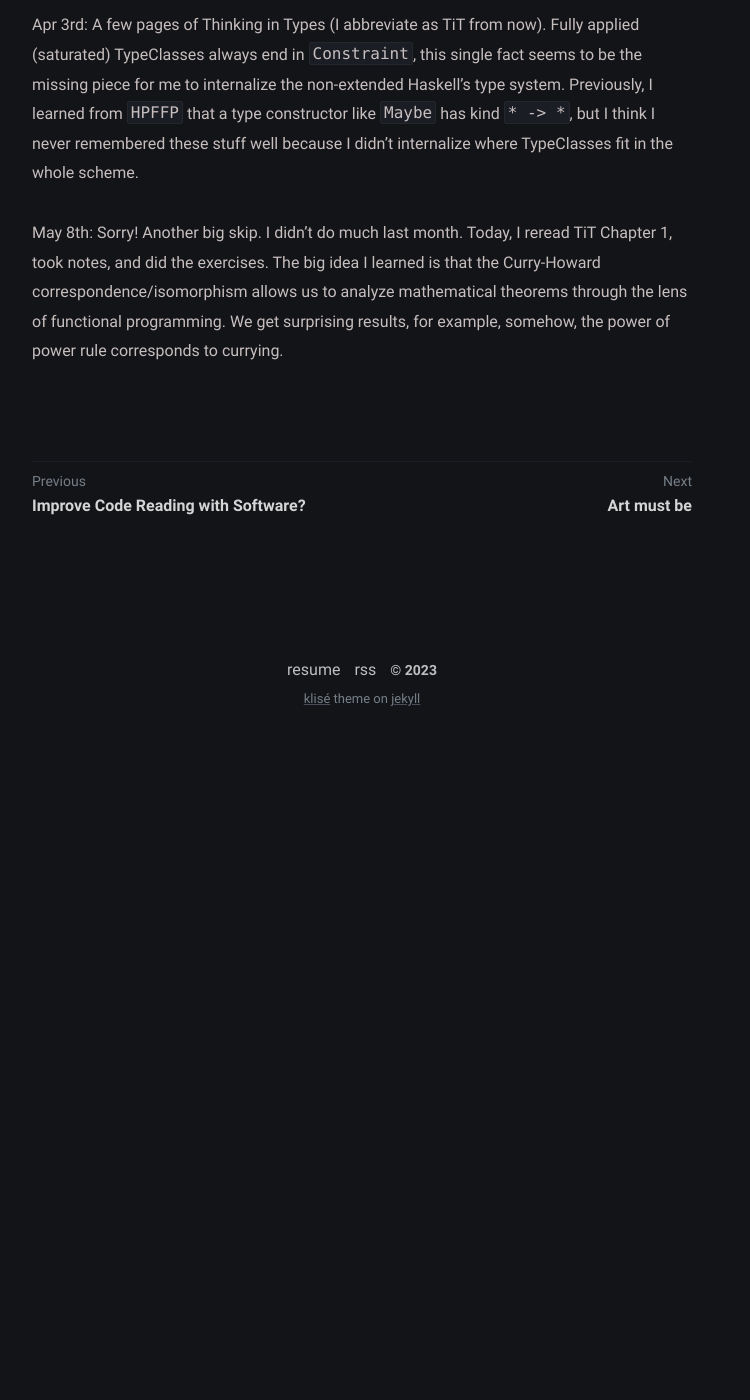
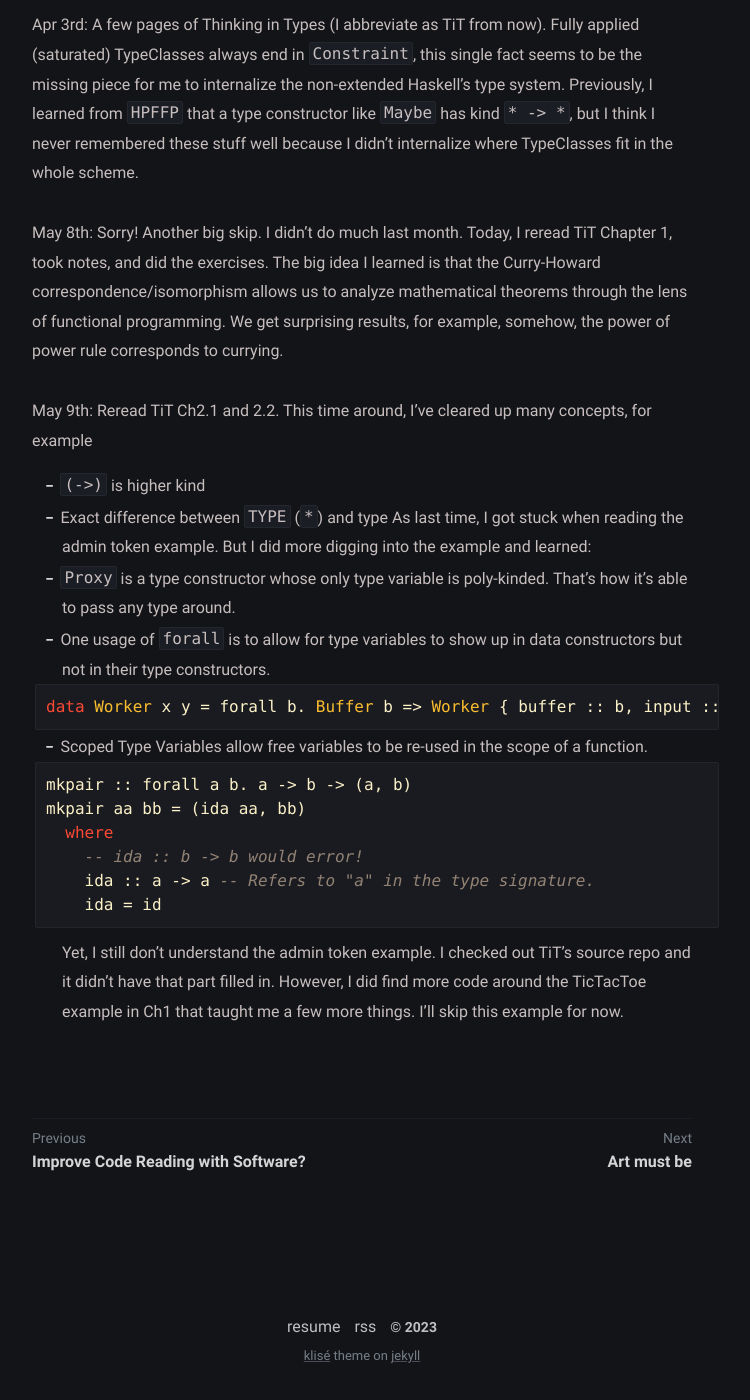
Before and after one commit to BlastWind/unfooling_blog, a Jekyll site: the page built from _posts/2022-09-06-fp-journal.markdown, in a window 1280 px wide and 1400 px high, scrolled down 8856 px. Shown: the whole window, without its empty margins (278-1028 px from the left). Built offline with Jekyll 4.4.1, drawn with Linux system fonts in a browser that asks for light colours; before the commit the page ends 9600 px from its top, so only the background shows below that; some of the changed text lies outside the part shown.

Commit message:
TiT Ch2.1, 2.2

````diff
--- a/_posts/2022-09-06-fp-journal.markdown
+++ b/_posts/2022-09-06-fp-journal.markdown
@@ -129,15 +129,15 @@ Read almost all of HPFFP Ch.14 on testing, still internalizing `Arbitrary` and `
 22nd: Exercise #1 on the FP Complete article
 
 23rd: Took me 2 hrs to write this for the article's Exercise #2:
+```haskell
+foldTerminateM :: Monad m=> (b -> a -> m(Either b b)) -> b -> [a] -> m b
 
-    foldTerminateM :: Monad m=> (b -> a -> m(Either b b)) -> b -> [a] -> m b
+foldTerminateM f accum (x:xs) = fmap (either id id) $ runExceptT $ do
+                                    b <- ExceptT $ f accum x
+                                    lift $ foldTerminateM f b xs
 
-    foldTerminateM f accum (x:xs) = fmap (either id id) $ runExceptT $ do
-                                        b <- ExceptT $ f accum x
-                                        lift $ foldTerminateM f b xs
-
-    foldTerminateM f accum [] = return accum
-
+foldTerminateM f accum [] = return accum
+```
 I was getting confused at first tackling this problem since I was **using the wrong "lifting action"**. Specifically, I was doing `return $ foldTerminateM f b xs` instead of `lift $ foldTerminateM f b xs`.
 
 26th: Exercise 3. Going to take a detour to study [Lenses](https://www.fpcomplete.com/haskell/tutorial/lens/) since exercise 4 depends on it.
@@ -183,3 +183,23 @@ remembered these stuff well because I didn't internalize where TypeClasses fit i
 
 May 8th: Sorry! Another big skip. I didn't do much last month. Today, I reread
 TiT Chapter 1, took notes, and did the exercises. The big idea I learned is that the Curry-Howard correspondence/isomorphism allows us to analyze mathematical theorems through the lens of functional programming. We get surprising results, for example, somehow, the power of power rule corresponds to currying.
+
+May 9th: Reread TiT Ch2.1 and 2.2. This time around, I've cleared up many concepts, for example
+- `(->)` is higher kind
+- Exact difference between `TYPE` (`*`) and type
+As last time, I got stuck when reading the admin token example. But I did more digging into the example and learned:
+- `Proxy` is a type constructor whose only type variable is poly-kinded. That's how it's able to pass any type around.
+- One usage of `forall` is to allow for type variables to show up in data constructors but not in their type constructors.
+```haskell
+data Worker x y = forall b. Buffer b => Worker { buffer :: b, input :: x, output :: y}
+```
+- Scoped Type Variables allow free variables to be re-used in the scope of a function.
+```haskell
+mkpair :: forall a b. a -> b -> (a, b)
+mkpair aa bb = (ida aa, bb)
+    where
+      -- ida :: b -> b would error!
+      ida :: a -> a -- Refers to "a" in the type signature.
+      ida = id
+```
+Yet, I still don't understand the admin token example. I checked out TiT's source repo and it didn't have that part filled in. However, I did find more code around the TicTacToe example in Ch1 that taught me a few more things. I'll skip this example for now.
````
